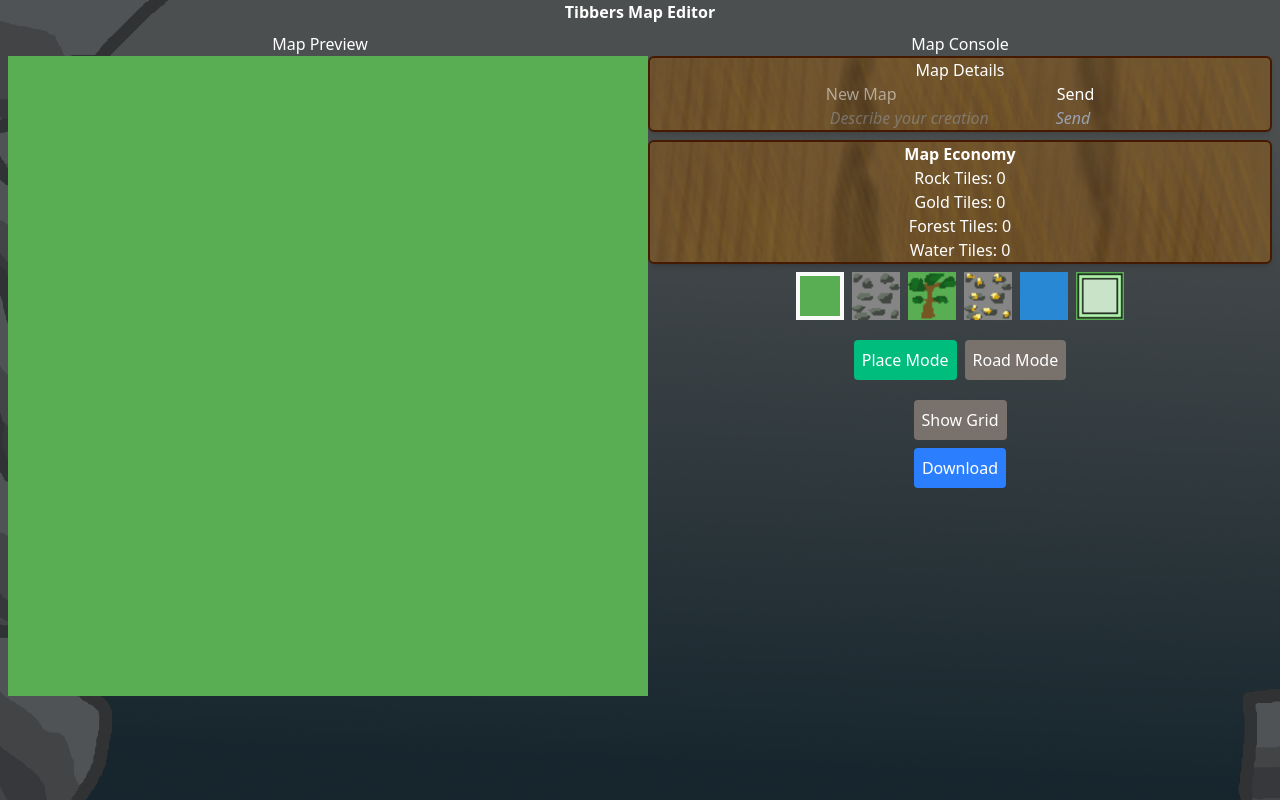
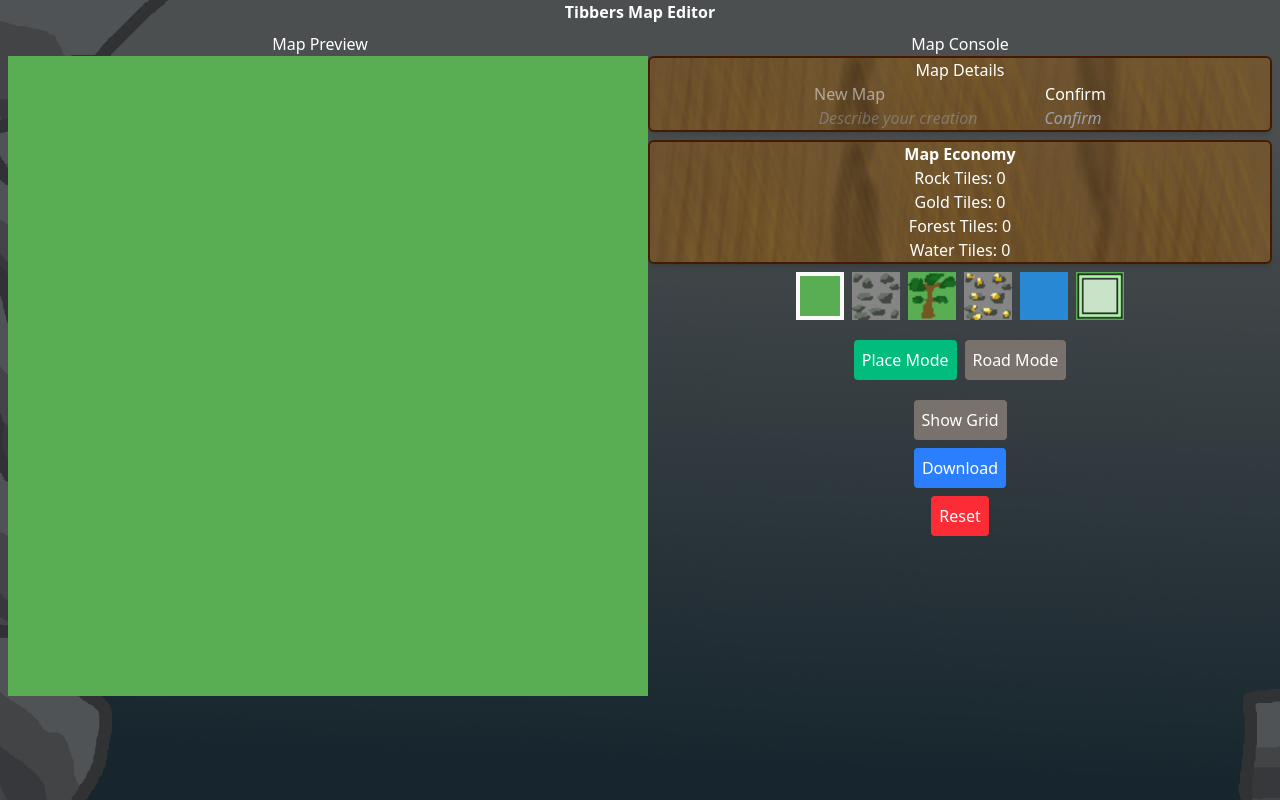
Before and after one commit to TibbersEvolved/TDMapEditor, a React (Vite) app: page / in a window 1280 px wide. Built offline with nearby package versions, Linux system fonts and the light colour scheme.

Commit message:
Added reset button to reset map, also changed form button text to confirm instead of send

```diff
--- a/src/components/container.tsx
+++ b/src/components/container.tsx
@@ -187,6 +187,14 @@ export default function Container() {
                 </button>
               </div>
               <DownloadButton map={gameMap} />
+              <div className="flex justify-center">
+                <button
+                  className="mt-2  rounded-sm p-2 bg-red-500 "
+                  onClick={() => setGameMap(GenerateBlankMap())}
+                >
+                  Reset
+                </button>
+              </div>
             </div>
           </section>
         </ThemeContext>
--- a/src/components/mapDescriptionForm.tsx
+++ b/src/components/mapDescriptionForm.tsx
@@ -13,7 +13,7 @@ export default function MapDescriptionForm(props: prop) {
     <>
       <form onSubmit={(e) => formAction(e)}>
         <input type="text" name="message" placeholder={name} />
-        <button type="submit">Send</button>
+        <button type="submit">Confirm</button>
       </form>
     </>
   );
--- a/src/components/mapNameForm.tsx
+++ b/src/components/mapNameForm.tsx
@@ -13,7 +13,7 @@ export default function MapNameForm(props: prop) {
     <>
       <form onSubmit={(e) => formAction(e)}>
         <input type="text" name="message" placeholder={name} />
-        <button type="submit">Send</button>
+        <button type="submit">Confirm</button>
       </form>
     </>
   );
```
